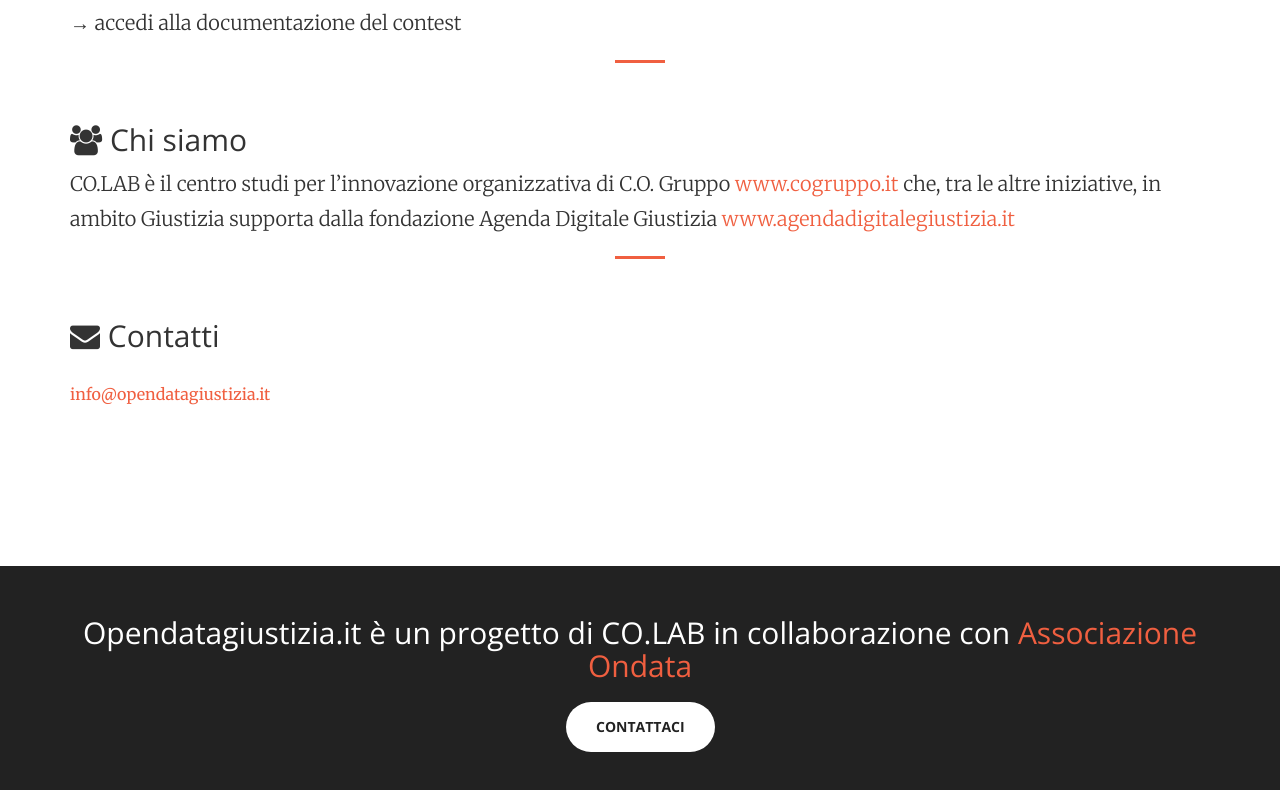
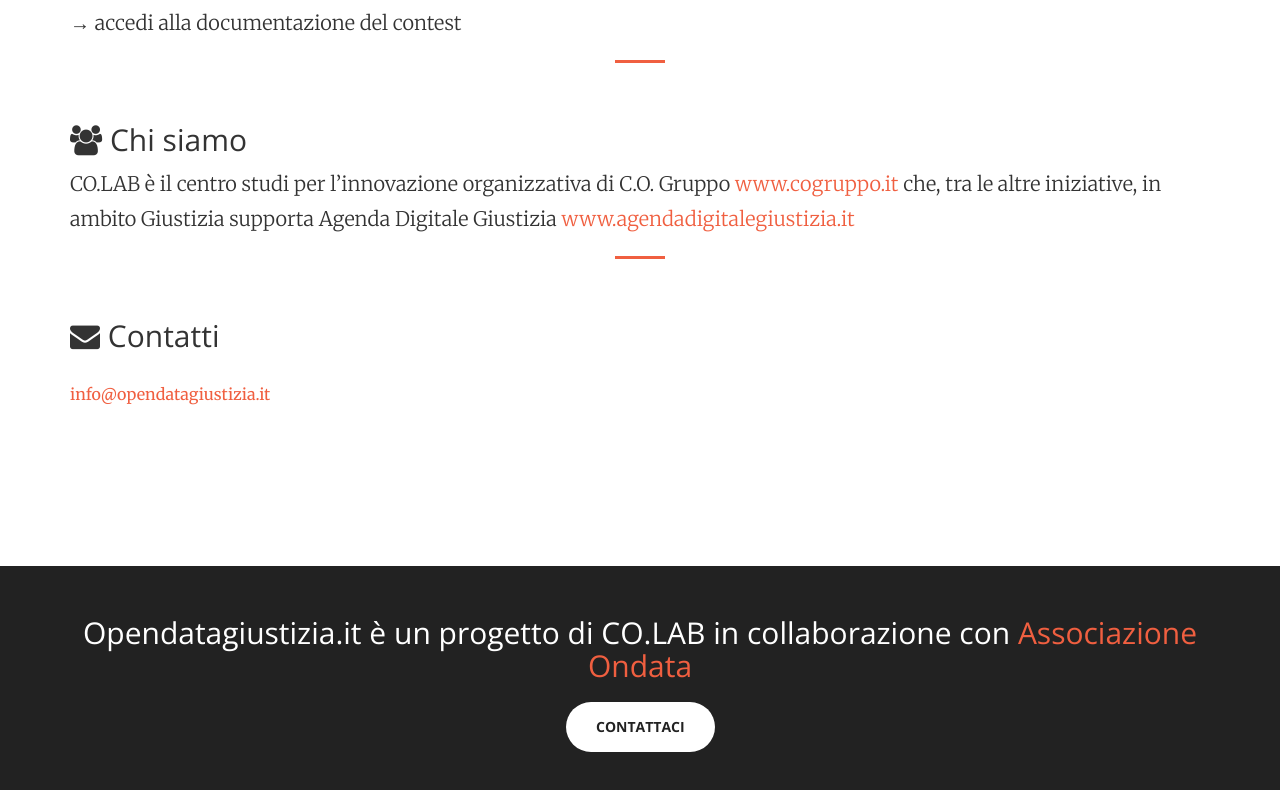
Before and after one commit to ondata/opendatagiustizia-contest, a website: page index.html in a window 1280 px wide. Shown: the part 1906-2696 px from the top of the page. Drawn offline with nearby package versions, Linux system fonts and the light colour scheme.

Commit message:
Update index.html

```diff
--- a/index.html
+++ b/index.html
@@ -157,7 +157,7 @@
                     <h2 class="section-heading">
                       <i class="fa fa-users" aria-hidden="true"></i>
                       Chi siamo</h2>
-                    <p class="lead">CO.LAB è il centro studi per l’innovazione organizzativa di C.O. Gruppo <a href="http:\\www.cogruppo.it">www.cogruppo.it</a> che, tra le altre iniziative, in ambito Giustizia supporta dalla fondazione Agenda Digitale Giustizia <a href="www.agendadigitalegiustizia.it">www.agendadigitalegiustizia.it</a>
+                    <p class="lead">CO.LAB è il centro studi per l’innovazione organizzativa di C.O. Gruppo <a href="http:\\www.cogruppo.it">www.cogruppo.it</a> che, tra le altre iniziative, in ambito Giustizia supporta Agenda Digitale Giustizia <a href="www.agendadigitalegiustizia.it">www.agendadigitalegiustizia.it</a>
                     </p>
 
                     <hr class="primary">
```
